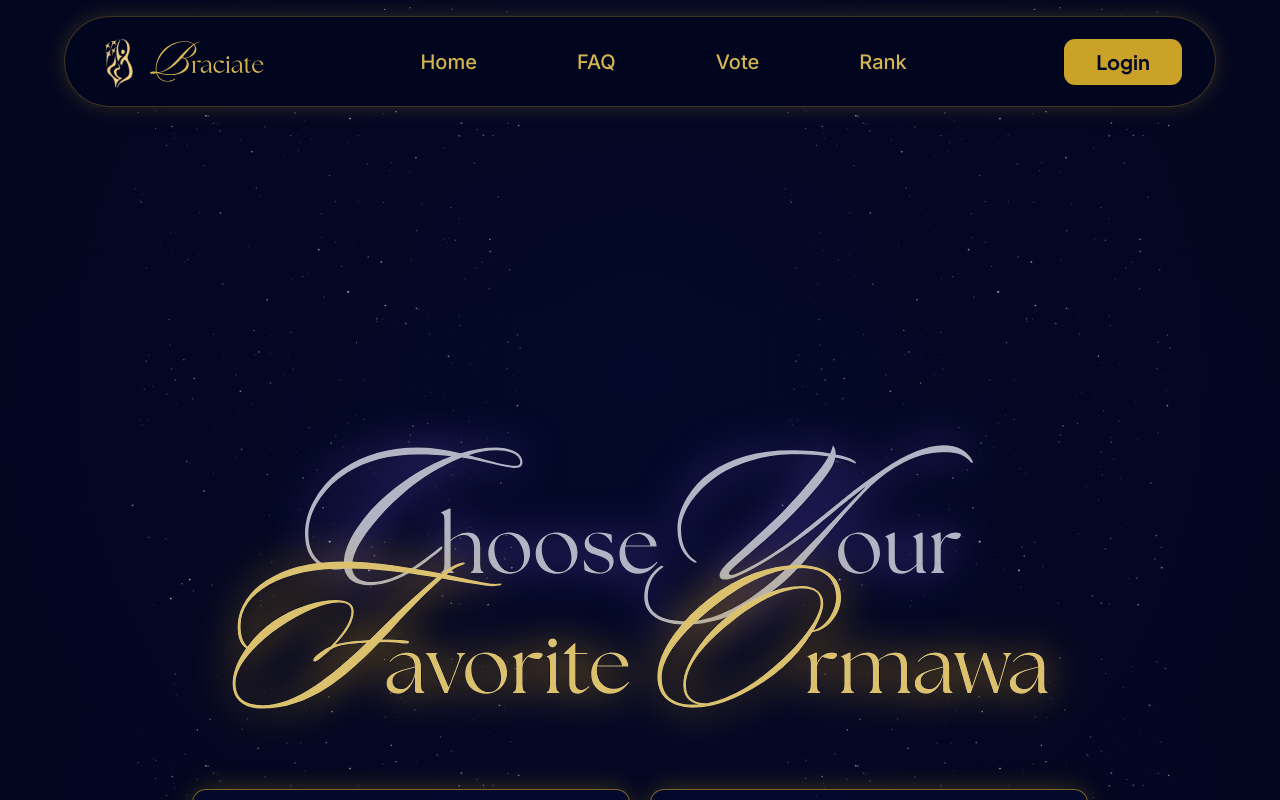
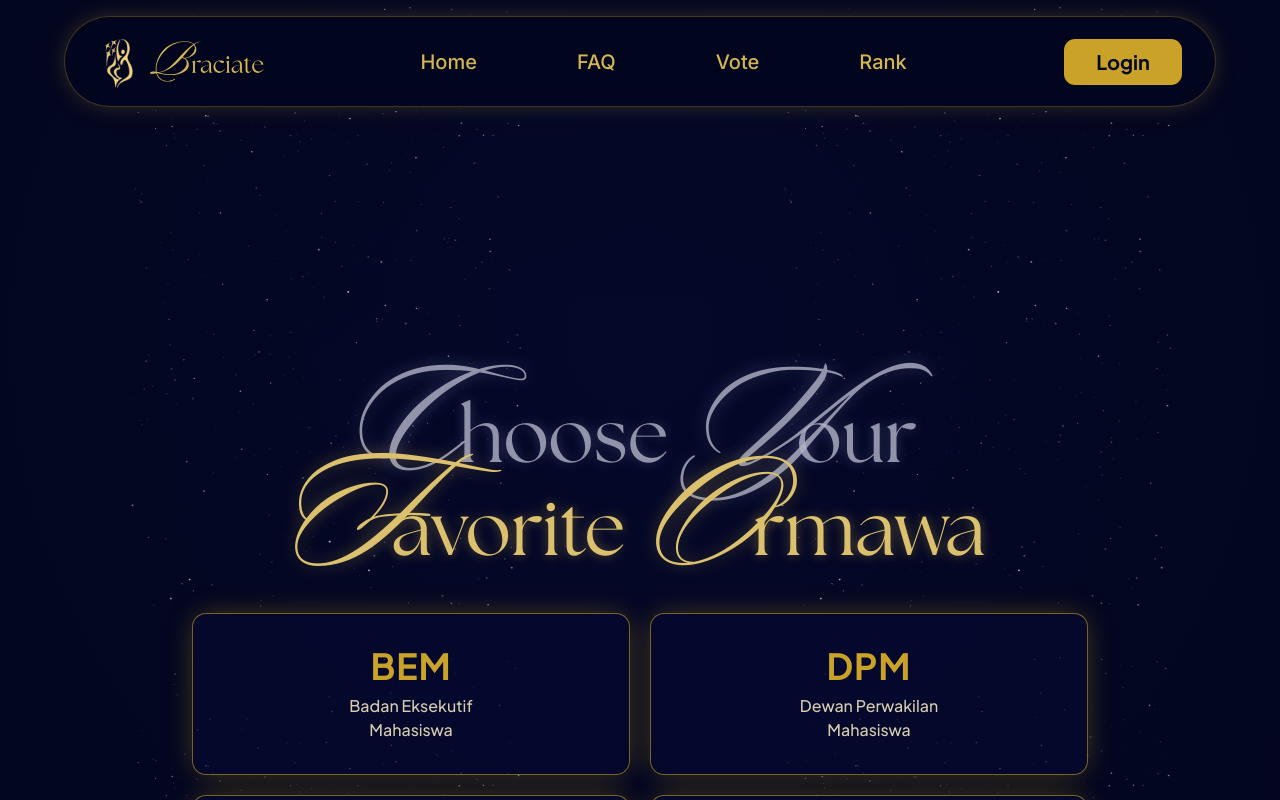
Before and after one commit to Braciette-Team-2025/braciette-2026, a Next.js app: page /voting in a window 1280 px wide. Shown: the top 800 px of the page. Built offline with nearby package versions, Linux system fonts and the light colour scheme.

Commit message:
feat(voting): replace image titles with text

```diff
--- /dev/null
+++ b/src/feature/landing/voting/components/ScriptWord.tsx
@@ -0,0 +1,111 @@
+import { cn } from "@/lib/utils";
+
+type ScriptWordColor = "light" | "gold";
+type ScriptWordSize = "hero" | "modal";
+
+interface ScriptWordProps {
+  initial: string;
+  rest: string;
+  color: ScriptWordColor;
+  size?: ScriptWordSize;
+  initialClassName?: string;
+  suffix?: React.ReactNode;
+  suffixClassName?: string;
+  className?: string;
+}
+
+const SIZE_STYLES: Record<
+  ScriptWordSize,
+  {
+    initial: string;
+    rest: string;
+    padding: string;
+  }
+> = {
+  hero: {
+    initial: "text-[clamp(6rem,12vw,10rem)]",
+    rest: "text-[clamp(3rem,6vw,5rem)]",
+    padding: "pl-[3.8rem] md:pl-[5rem] lg:pl-[6rem]",
+  },
+
+  modal: {
+    initial: "text-[clamp(4.5rem,9vw,7rem)]",
+    rest: "text-[clamp(2.5rem,5vw,4rem)]",
+    padding: "pl-[2.8rem] md:pl-[3.8rem] lg:pl-[4.5rem]",
+  },
+};
+
+export function ScriptWord({
+  initial,
+  rest,
+  color,
+  size = "hero",
+  initialClassName,
+  suffix,
+  suffixClassName,
+  className,
+}: ScriptWordProps) {
+  const styles = SIZE_STYLES[size];
+
+  const initialColor =
+    color === "light"
+      ? "text-blue-100/80 drop-shadow-[0_0_8px_rgba(190,190,255,0.35)]"
+      : "text-yellow-300 drop-shadow-[0_0_8px_rgba(255,210,80,0.35)]";
+
+  const restColor =
+    color === "light"
+      ? "text-blue-100/80 drop-shadow-[0_0_6px_rgba(190,190,255,0.3)]"
+      : "text-yellow-300 drop-shadow-[0_0_6px_rgba(255,210,80,0.35)]";
+
+  return (
+    <span
+      className={cn(
+        "relative inline-block whitespace-nowrap",
+        "font-the-seasons",
+        color === "light" ? "text-blue-100/80" : "text-yellow-300",
+        className,
+      )}
+    >
+      {/* Initial */}
+      <span
+        className={cn(
+          "absolute z-10",
+          "left-0 top-1/2 -translate-y-1/2",
+          "font-sloop leading-none",
+          styles.initial,
+          initialColor,
+          initialClassName,
+        )}
+      >
+        {initial}
+      </span>
+
+      {/* Word */}
+      <span
+        className={cn(
+          "relative z-0 block",
+          "font-the-seasons leading-none",
+          styles.rest,
+          styles.padding,
+          restColor,
+        )}
+      >
+        {rest}
+
+        {suffix && (
+          <span
+            className={cn(
+              "relative inline-block",
+              color === "light"
+                ? "drop-shadow-[0_0_6px_rgba(190,190,255,0.3)]"
+                : "drop-shadow-[0_0_8px_rgba(255,210,80,0.4)]",
+              suffixClassName,
+            )}
+          >
+            {suffix}
+          </span>
+        )}
+      </span>
+    </span>
+  );
+}
--- a/src/feature/landing/voting/components/VotingHero.tsx
+++ b/src/feature/landing/voting/components/VotingHero.tsx
@@ -1,56 +1,75 @@
-"use client";
+import { cn } from "@/lib/utils";
+import { ScriptWord } from "../components/ScriptWord";
 
-import Image from "next/image";
-import { cn } from "@/lib/utils";
-
-type VotingHeroVariant = "step-1" | "step-2";
-
-const HERO_IMAGES: Record<
-  VotingHeroVariant,
-  {
-    src: string;
-    width: number;
-    height: number;
-    alt: string;
-  }
-> = {
-  "step-1": {
-    src: "/images/logo/Hero-title.svg",
-    width: 900,
-    height: 330,
-    alt: "Voting Hero Step 1",
-  },
-  "step-2": {
-    src: "/images/logo/Hero-title-step2.svg",
-    width: 900,
-    height: 330,
-    alt: "Voting Hero Step 2",
-  },
-};
+type VotingHeroVariant = "category" | "organization";
 
 interface VotingHeroProps {
   variant?: VotingHeroVariant;
   className?: string;
 }
 
-export function VotingHero({ variant = "step-1", className }: VotingHeroProps) {
-  const hero = HERO_IMAGES[variant];
+export function VotingHero({
+  variant = "category",
+  className,
+}: VotingHeroProps) {
+  return (
+    <div className={cn("mx-auto flex w-full justify-center px-4", className)}>
+      <h1 className={cn("text-center leading-none", "tracking-[-0.03em]")}>
+        <span
+          className={cn(
+            "flex items-end justify-center",
+            "gap-4 md:gap-6 lg:gap-8",
+          )}
+        >
+          <ScriptWord
+            initial="C"
+            rest="hoose"
+            color="light"
+            initialClassName="-left-1 md:-left-2"
+          />
 
-  return (
-    <div
-      className={cn(
-        "mx-auto flex w-full max-w-5xl justify-center px-4",
-        className,
-      )}
-    >
-      <Image
-        src={hero.src}
-        alt={hero.alt}
-        width={hero.width}
-        height={hero.height}
-        priority
-        className="h-auto w-full max-w-2xl md:max-w-3xl lg:max-w-4xl"
-      />
+          <ScriptWord
+            initial="Y"
+            rest="our"
+            color="light"
+            initialClassName="-left-1 md:-left-2"
+          />
+        </span>
+
+        <span
+          className={cn(
+            "mt-[1rem]",
+            "flex items-end justify-center",
+            "gap-4 md:gap-6 lg:gap-8",
+          )}
+        >
+          <ScriptWord
+            initial="F"
+            rest="avorite"
+            color="gold"
+            initialClassName="-left-1 md:-left-2"
+            suffix={variant === "organization" ? "!" : undefined}
+            suffixClassName={cn(
+              "ml-1",
+              "font-sloop",
+              "text-[4rem]",
+              "md:text-[5rem]",
+              "lg:text-[6rem]",
+              "align-middle",
+              "-rotate-[8deg]",
+            )}
+          />
+
+          {variant === "category" && (
+            <ScriptWord
+              initial="O"
+              rest="rmawa"
+              color="gold"
+              initialClassName="-left-1 md:-left-2"
+            />
+          )}
+        </span>
+      </h1>
     </div>
   );
 }
--- a/src/feature/landing/voting/container/VotingContainer.tsx
+++ b/src/feature/landing/voting/container/VotingContainer.tsx
@@ -38,13 +38,13 @@ export function VotingContainer() {
     <section className="relative flex w-full flex-col items-center gap-10 overflow-hidden px-4 py-16 md:py-24">
       {!selectedCategory ? (
         <>
-          <VotingHero variant="step-1" />
+          <VotingHero variant="category" />
 
           <CategoryGrid categories={categories} onSelect={selectCategory} />
         </>
       ) : (
         <>
-          <VotingHero variant="step-2" />
+          <VotingHero variant="organization" />
 
           <CategoryButton category={selectedCategory} onClick={resetCategory} />
 
```
